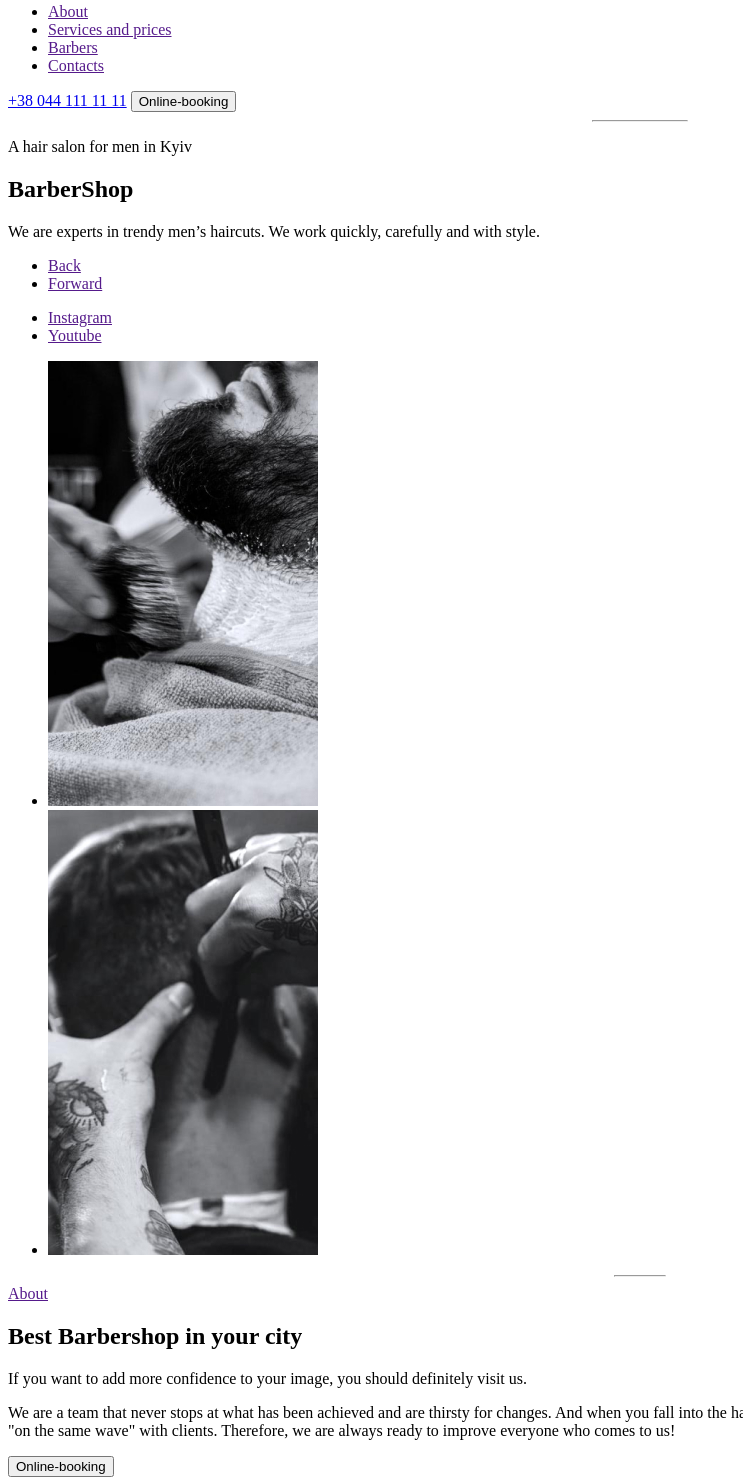
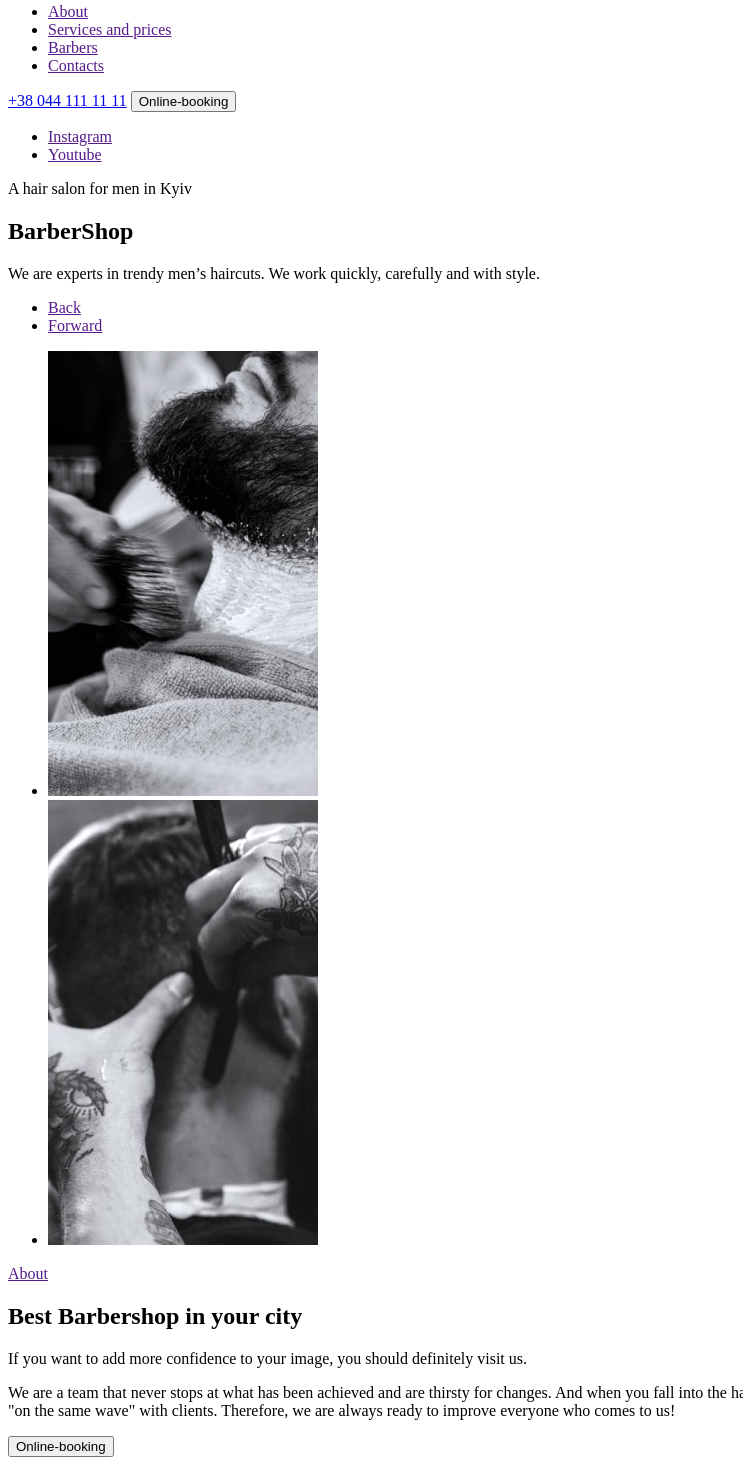
Before and after one commit to AlexandrOAV/barber-shop, a plain HTML site: page index.html in a window 1280 px wide. Shown: the part 80-1560 px from the top of the page, without its empty margins (0-743 px from the left). Drawn offline with Linux system fonts and the light colour scheme.

Commit message:
bsh-2001-1600
Змінив в хедере трішки

```diff
--- a/index.html
+++ b/index.html
@@ -38,7 +38,19 @@
     <main>
       <!-- GERO -->
       <section>
-        <hr width="94" />
+        <!-- соцмережі -->
+        <div>
+          <ul>
+            <li>
+              <a href="">Instagram</a>
+            </li>
+            <li>
+              <a href="">Youtube</a>
+            </li>
+          </ul>
+        </div>
+        <!-- основа героя -->
+        <div>
           <p>A hair salon for men in Kyiv</p>
           <h1>BarberShop</h1>
           <p>
@@ -49,14 +61,7 @@
             <li><a href="">Back</a></li>
             <li><a href="">Forward</a></li>
           </ul>
-        <ul>
-          <li>
-            <a href="">Instagram</a>
-          </li>
-          <li>
-            <a href="">Youtube</a>
-          </li>
-        </ul>
+        </div>
       </section>
       <!-- Best Barbershop in your city -->
       <section>
@@ -78,7 +83,7 @@
             />
           </li>
         </ul>
-        <hr width="50" />
+
         <a href="">About</a>
         <h2>Best Barbershop in your city</h2>
         <p>
```
Lines whose indentation alone changed are shown as unchanged.
